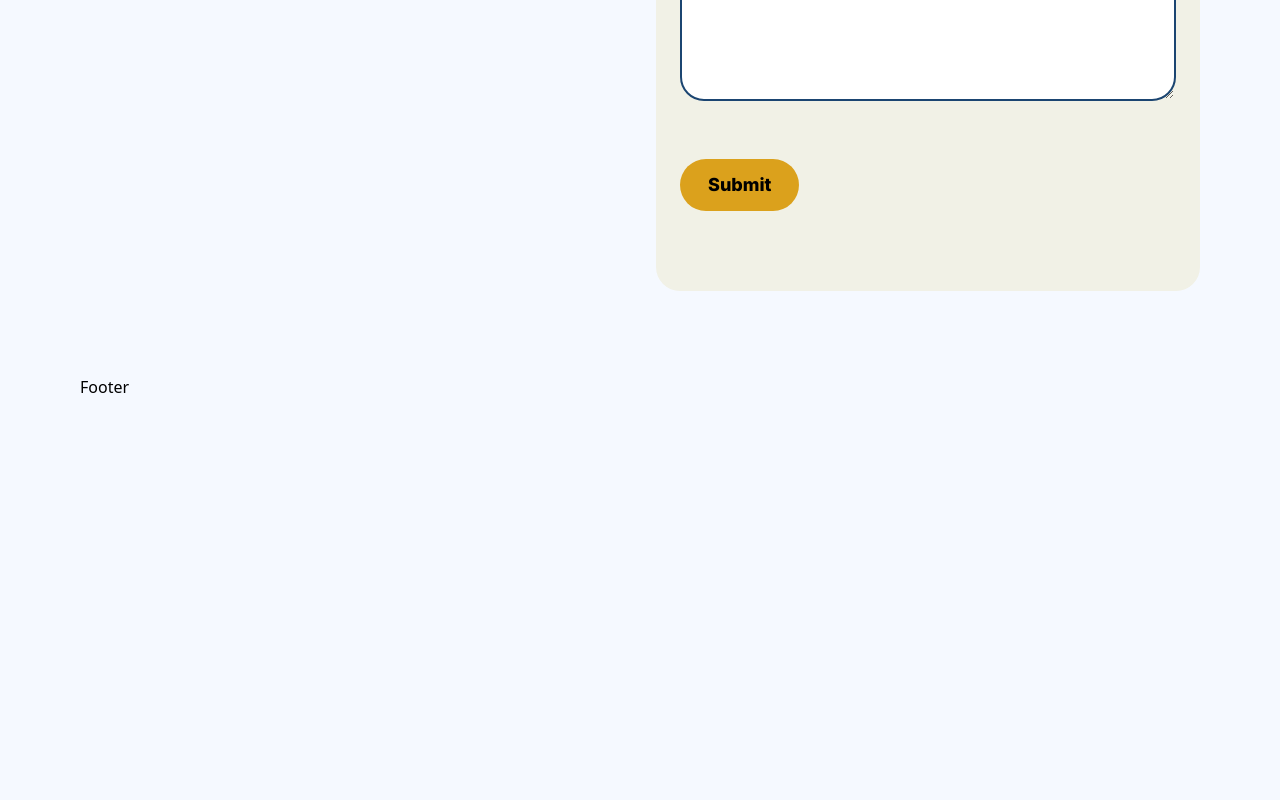
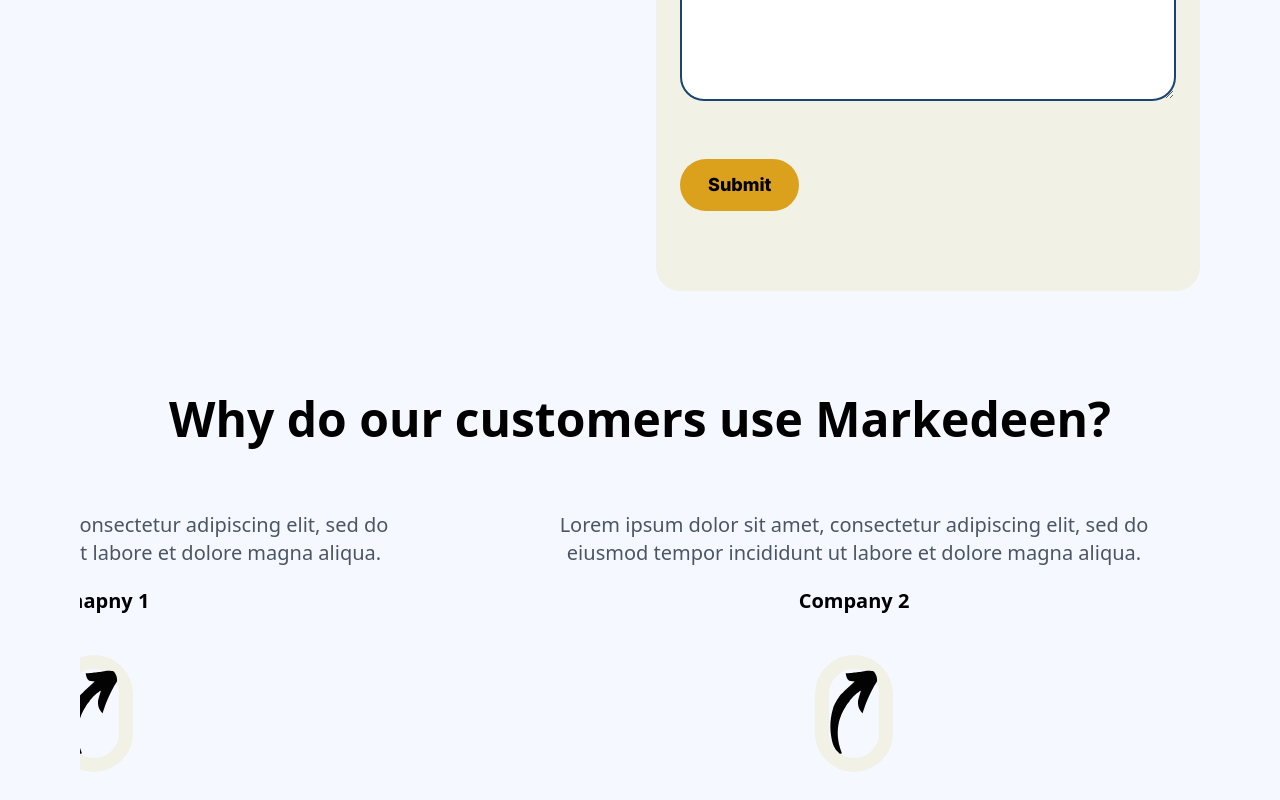
Before and after one commit to olubifaleye/markedeen, a Next.js app: page / in a window 1280 px wide. Shown: the part 5583-6383 px from the top of the page. Before the commit the page ends 6002 px from the top, so only its background shows below. Built offline with nearby package versions, Linux system fonts and the light colour scheme.

Commit message:
Added Testimonial carousel and edited the nav component
Nav.jsx: added Onclick functionality when a navigation link is clicked from the nav bar when it is in mobile view

SuccessQuotes.jsx: Added content and functionality for carousel testimonials

globals.css: Added css for SucessQuotes.jsx content

```diff
--- a/components/Nav.jsx
+++ b/components/Nav.jsx
@@ -84,37 +84,37 @@
 
 
                 <li className="nav_item nav_active">
-                    <Link to="Services" spy={true} smooth={true} offset={-95} duration={500} className="link_item hover:border-b-4 max-md:hover:-mb-1">
+                    <Link to="Services" spy={true} smooth={true} offset={-95} duration={500} onClick={handleClick} className="link_item hover:border-b-4 max-md:hover:-mb-1">
                         Services
                     </Link>
                 </li>
 
                 <li className="nav_item nav_active">
-                    <Link to="OurPhilosophy" spy={true} smooth={true} offset={-30} duration={500} className="link_item hover:border-b-4 max-md:hover:-mb-1">
+                    <Link to="OurPhilosophy" spy={true} smooth={true} offset={-30} duration={500} onClick={handleClick} className="link_item hover:border-b-4 max-md:hover:-mb-1">
                         Our Philosphy
                     </Link>
                 </li>
 
                 <li className="nav_item nav_active">
-                    <Link to="OnlinePresence" spy={true} smooth={true} offset={-95} duration={500} className="link_item hover:border-b-4 max-md:hover:-mb-1">
+                    <Link to="OnlinePresence" spy={true} smooth={true} offset={-95} duration={500} onClick={handleClick} className="link_item hover:border-b-4 max-md:hover:-mb-1">
                         Online Presence
                     </Link>
                 </li>
 
                 <li className="nav_item nav_active">
-                    <Link to="OutperformRivals" spy={true} smooth={true} offset={-95} duration={500} className="link_item hover:border-b-4 max-md:hover:-mb-1">
+                    <Link to="OutperformRivals" spy={true} smooth={true} offset={-95} duration={500} onClick={handleClick} className="link_item hover:border-b-4 max-md:hover:-mb-1">
                         Outperform Rivals
                     </Link>
                 </li>
 
                 <li className="nav_item nav_active">
-                    <Link to="Process" spy={true} smooth={true} offset={-95} duration={500} className="link_item hover:border-b-4 max-md:hover:-mb-1">
+                    <Link to="Process" spy={true} smooth={true} offset={-95} duration={500} onClick={handleClick} className="link_item hover:border-b-4 max-md:hover:-mb-1">
                         Process
                     </Link>
                 </li>
 
                 <li className="nav_item">
-                    <Link to="Contact" spy={true} smooth={true} offset={0} duration={500} className="max-md:pt-12">
+                    <Link to="Contact" spy={true} smooth={true} offset={0} duration={500} onClick={handleClick} className="max-md:pt-12">
                         <button
                             type="button"
                             onClick={() => {}}
@@ -126,7 +126,7 @@
                 </li>
 
                 <li className="nav_item">
-                    <a href="mailto:email@example.com" className="link_item lg:pl-4 max-md:pt-28">
+                    <a href="mailto:email@example.com" onClick={handleClick} className="link_item lg:pl-4 max-md:pt-28">
                             email@example.com
                     </a>
                 </li>
--- a/components/SuccessQuotes.jsx
+++ b/components/SuccessQuotes.jsx
@@ -3,11 +3,186 @@
 //imports
 import '@styles/globals.css';
 import Image from 'next/image';
+import Marquee from "react-fast-marquee";
 
 const SuccessQuotes = () => {
   return (
     <section className='main'>
-            Footer
+
+        <div className='top_head_section'>
+            <p className="head_text_span">
+                Why do our customers use Markedeen?
+            </p>
+        </div>
+
+      <Marquee pauseOnClick>
+        <div className='quotes_container'>
+          <div className='quotes_item'>
+
+            <div className='desc'>
+              Lorem ipsum dolor sit amet, consectetur
+              adipiscing elit, sed do eiusmod tempor incididunt
+              ut labore et dolore magna aliqua.
+            </div>
+
+            <p className='icon_text'>
+                Comapny 1
+            </p>
+
+            <div className='quotes_image'>
+              <Image
+                  src="/assets/images/Curved_solid_arrow.svg"
+                  alt="Markedeen Landing Page Image"
+                  width={50}
+                  height={50}
+                  priority= 'true'
+              />
+            </div>
+
+          </div>
+
+          <div className='quotes_item'>
+
+            <div className='desc'>
+              Lorem ipsum dolor sit amet, consectetur
+              adipiscing elit, sed do eiusmod tempor incididunt
+              ut labore et dolore magna aliqua.
+            </div>
+
+            <p className='icon_text'>
+                Company 2
+            </p>
+
+            <div className='quotes_image'>
+              <Image
+                  src="/assets/images/Curved_solid_arrow.svg"
+                  alt="Markedeen Landing Page Image"
+                  width={50}
+                  height={50}
+                  priority= 'true'
+              />
+            </div>
+
+          </div>
+
+          <div className='quotes_item'>
+
+            <div className='desc'>
+              Lorem ipsum dolor sit amet, consectetur
+              adipiscing elit, sed do eiusmod tempor incididunt
+              ut labore et dolore magna aliqua.
+            </div>
+
+            <p className='icon_text'>
+                Company 3
+            </p>
+
+            <div className='quotes_image'>
+              <Image
+                  src="/assets/images/Curved_solid_arrow.svg"
+                  alt="Markedeen Landing Page Image"
+                  width={50}
+                  height={50}
+                  priority= 'true'
+              />
+            </div>
+
+          </div>
+
+          <div className='quotes_item'>
+            <div className='desc'>
+              Lorem ipsum dolor sit amet, consectetur
+              adipiscing elit, sed do eiusmod tempor incididunt
+              ut labore et dolore magna aliqua.
+            </div>
+
+            <p className='icon_text'>
+                Company 4
+            </p>
+
+            <div className='quotes_image'>
+              <Image
+                  src="/assets/images/Curved_solid_arrow.svg"
+                  alt="Markedeen Landing Page Image"
+                  width={50}
+                  height={50}
+                  priority= 'true'
+              />
+            </div>
+
+          </div>
+
+          <div className='quotes_item'>
+            <div className='desc'>
+              Lorem ipsum dolor sit amet, consectetur
+              adipiscing elit, sed do eiusmod tempor incididunt
+              ut labore et dolore magna aliqua.
+            </div>
+
+            <p className='icon_text'>
+                Comapny 5
+            </p>
+
+            <div className='quotes_image'>
+              <Image
+                  src="/assets/images/Curved_solid_arrow.svg"
+                  alt="Markedeen Landing Page Image"
+                  width={50}
+                  height={50}
+                  priority= 'true'
+              />
+            </div>
+
+          </div>
+
+          <div className='quotes_item'>
+            <div className='desc'>
+              Lorem ipsum dolor sit amet, consectetur
+              adipiscing elit, sed do eiusmod tempor incididunt
+              ut labore et dolore magna aliqua.
+            </div>
+
+            <p className='icon_text'>
+                Comapny 6
+            </p>
+
+            <div className='quotes_image'>
+              <Image
+                  src="/assets/images/Curved_solid_arrow.svg"
+                  alt="Markedeen Landing Page Image"
+                  width={50}
+                  height={50}
+                  priority= 'true'
+              />
+            </div>
+
+          </div>
+
+          <div className='quotes_item'>
+            <div className='desc'>
+              Lorem ipsum dolor sit amet, consectetur
+              adipiscing elit, sed do eiusmod tempor incididunt
+              ut labore et dolore magna aliqua.
+            </div>
+
+            <p className='icon_text'>
+                Comapny 7
+            </p>
+
+            <div className='quotes_image'>
+              <Image
+                  src="/assets/images/Curved_solid_arrow.svg"
+                  alt="Markedeen Landing Page Image"
+                  width={50}
+                  height={50}
+                  priority= 'true'
+              />
+            </div>
+
+          </div>
+        </div>
+      </Marquee>
+
     </section>
   )
 }
--- a/package.json
+++ b/package.json
@@ -14,6 +14,7 @@
     "postcss": "8.4.29",
     "react": "18.2.0",
     "react-dom": "18.2.0",
+    "react-fast-marquee": "^1.6.1",
     "react-hook-form": "^7.46.1",
     "react-icons": "^4.11.0",
     "react-scroll": "^1.8.9",
--- a/styles/globals.css
+++ b/styles/globals.css
@@ -511,7 +511,19 @@
 }
 
 
+/* SuccessQuotes Footter Tailwind CSS */
 
+.quotes_container{
+  @apply grid grid-cols-7 gap-x-10 justify-center w-auto;
+}
+
+.quotes_item{
+  @apply px-6 py-2 text-center;
+}
+
+.quotes_image{
+  @apply rounded-full border-14 border-box w-fit m-auto;
+}
 
 
 /* Nav Component Tailwind CSS */
```
Also changed, not shown: 1 other file (tests, documents, lock files or other folders).
